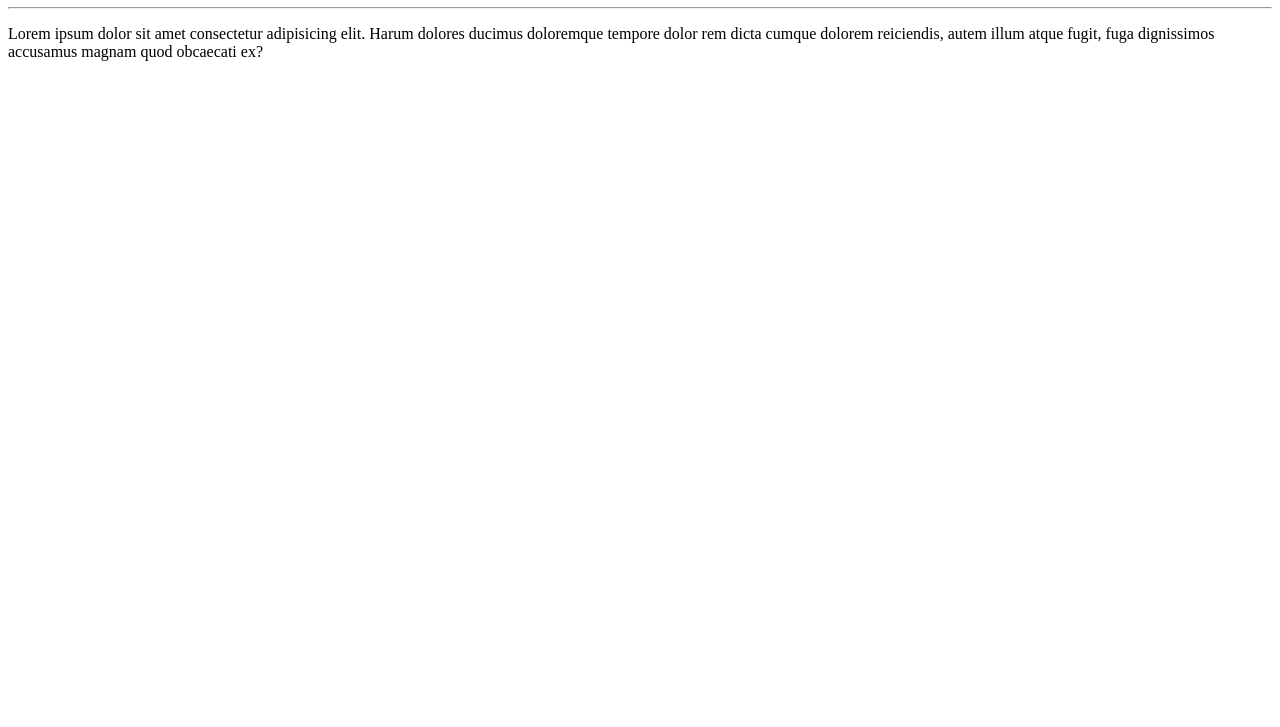
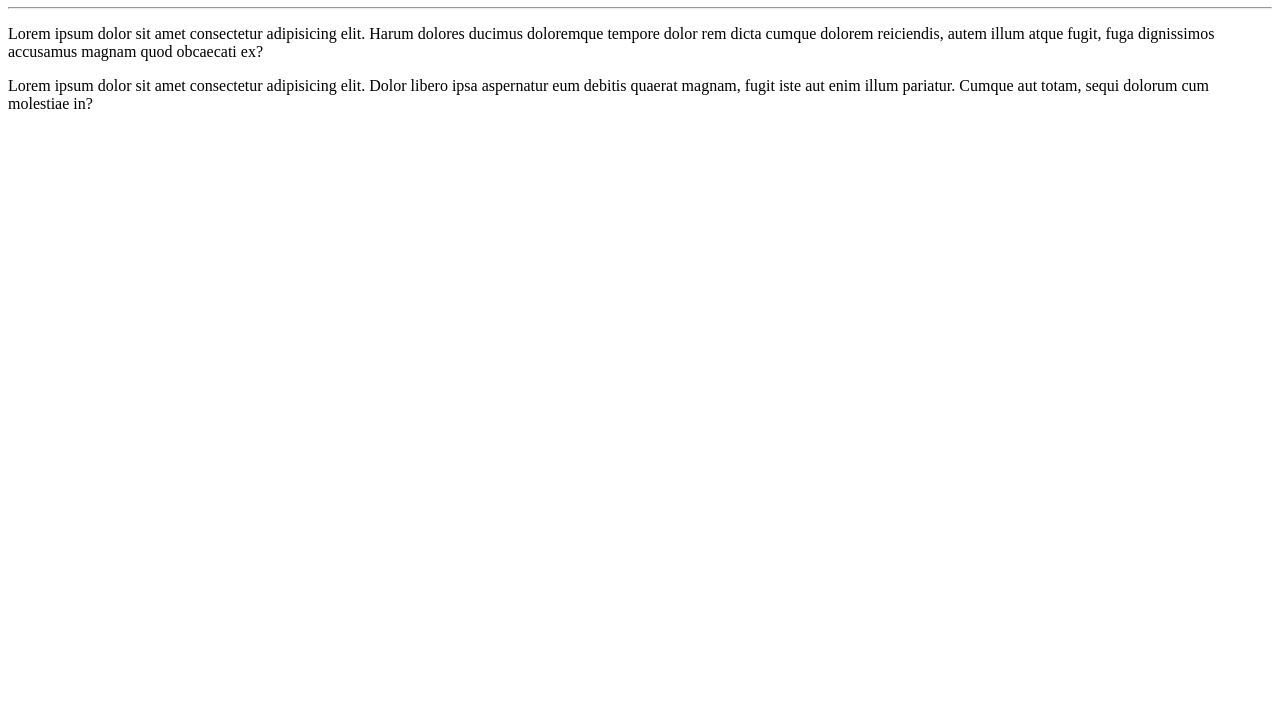
Before and after one commit to Beathrix/Ola-Mundo, a plain HTML site: page site-exemplo/index.html in a window 1280 px wide. Shown: the part 73-800 px from the top of the page. Drawn offline with Linux system fonts and the light colour scheme.

Commit message:
Adicionei um parágrafo

```diff
--- a/site-exemplo/index.html
+++ b/site-exemplo/index.html
@@ -10,5 +10,6 @@
     <h1>Olá, Mundo!</h1>
     <hr>
     <p>Lorem ipsum dolor sit amet consectetur adipisicing elit. Harum dolores ducimus doloremque tempore dolor rem dicta cumque dolorem reiciendis, autem illum atque fugit, fuga dignissimos accusamus magnam quod obcaecati ex?</p>
+    <p>Lorem ipsum dolor sit amet consectetur adipisicing elit. Dolor libero ipsa aspernatur eum debitis quaerat magnam, fugit iste aut enim illum pariatur. Cumque aut totam, sequi dolorum cum molestiae in?</p>
 </body>
 </html>
```
